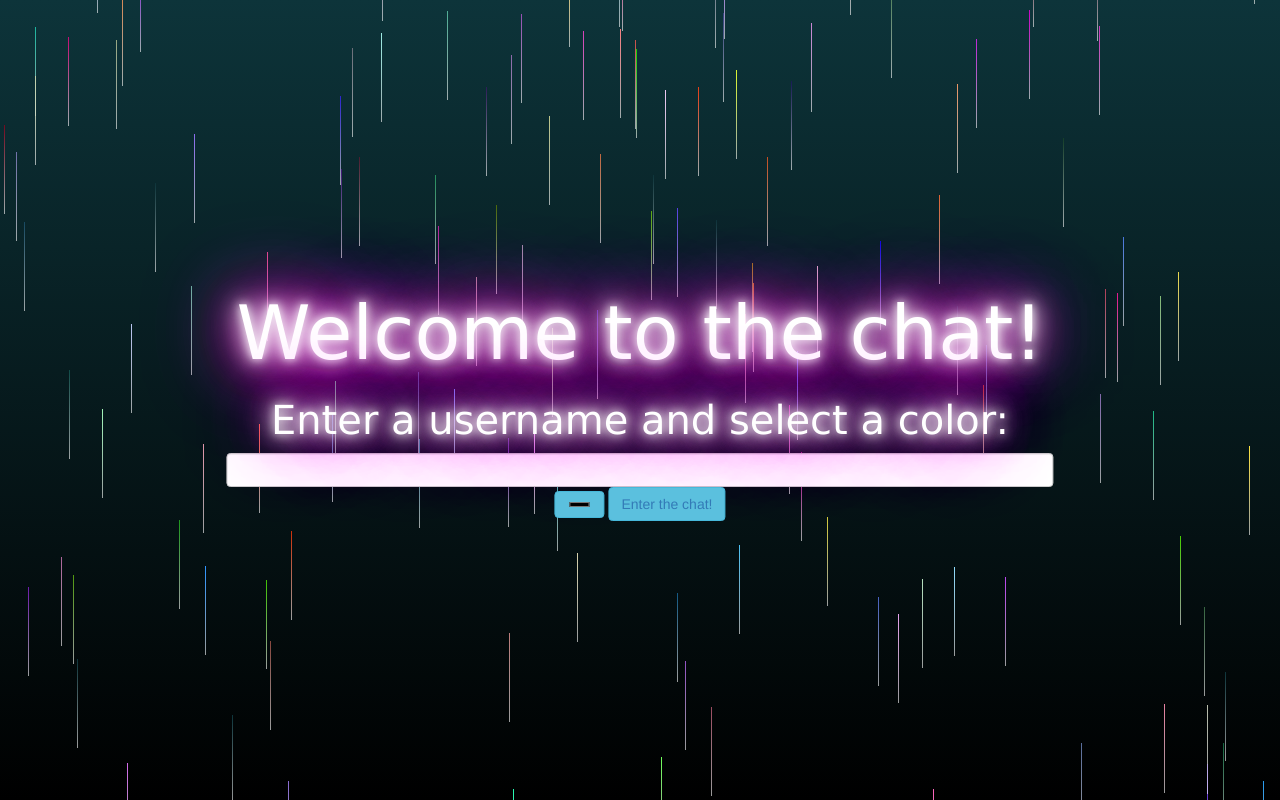
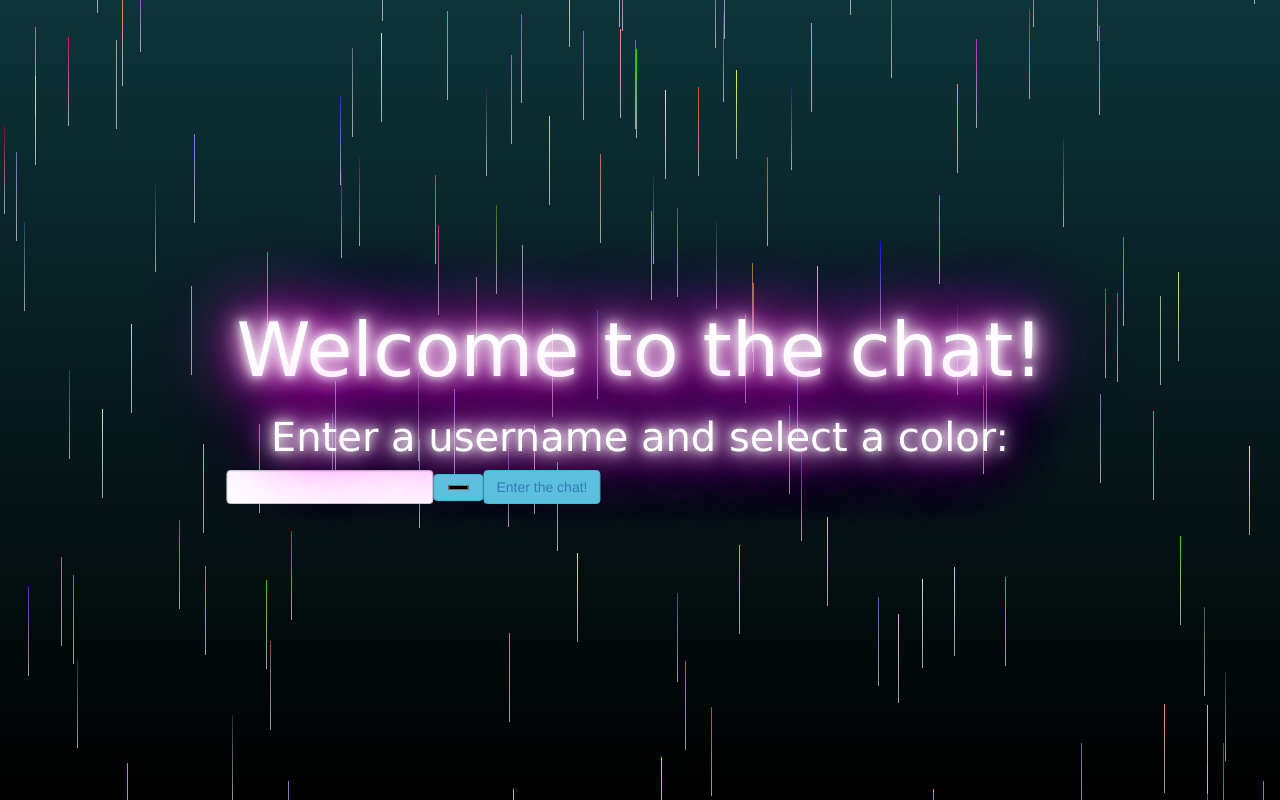
Before and after one commit to mwithington/projectChat, a website: page public/ChatStartPage.html in a window 1280 px wide. Drawn offline with nearby package versions, Linux system fonts and the light colour scheme; a web font is replaced by a local one.

Commit message:
username box, color picker, enter the chat all in one line

```diff
--- a/public/ChatStartPage.html
+++ b/public/ChatStartPage.html
@@ -19,10 +19,13 @@
 			<div class="center">
 				<div class="button-tomNeon">Welcome to the chat!</div><br>
 				<div class="button-sub">Enter a username and select a color:</div>
-				<input type="text" class="form-control">
-				<input type="color" class="btn btn-info">
-				<button class="btn btn-info"><a href="ChatMainPage.html">Enter the chat!</button>
-
+					<table>
+						<tr>
+							<td><input type="text" class="form-control"></td>
+							<td><input type="color" class="btn btn-info"></td>
+							<td><button class="btn btn-info"><a href="ChatMainPage.html">Enter the chat!</button></td>
+						</tr>
+				</table>
 		</div>
 	</body>
 </html>
```
Also changed, not shown: public/ChatMainPage.html (+8 -5 lines).
